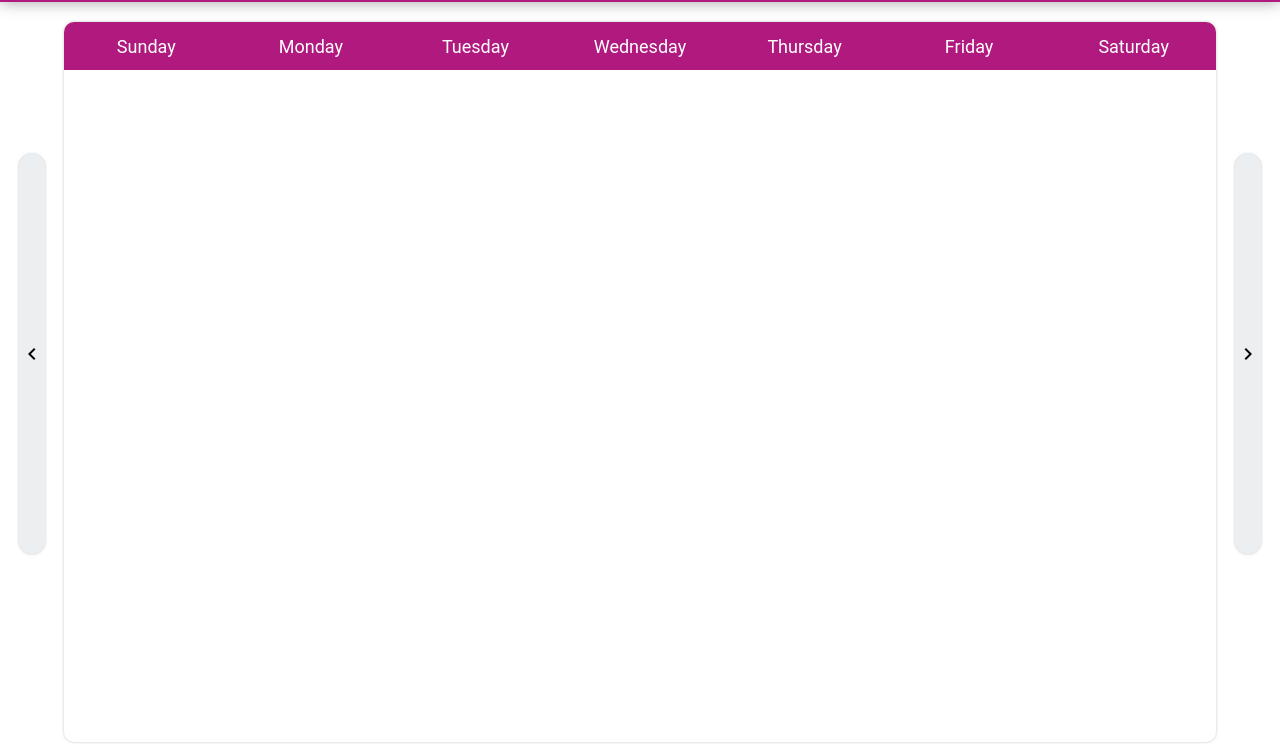
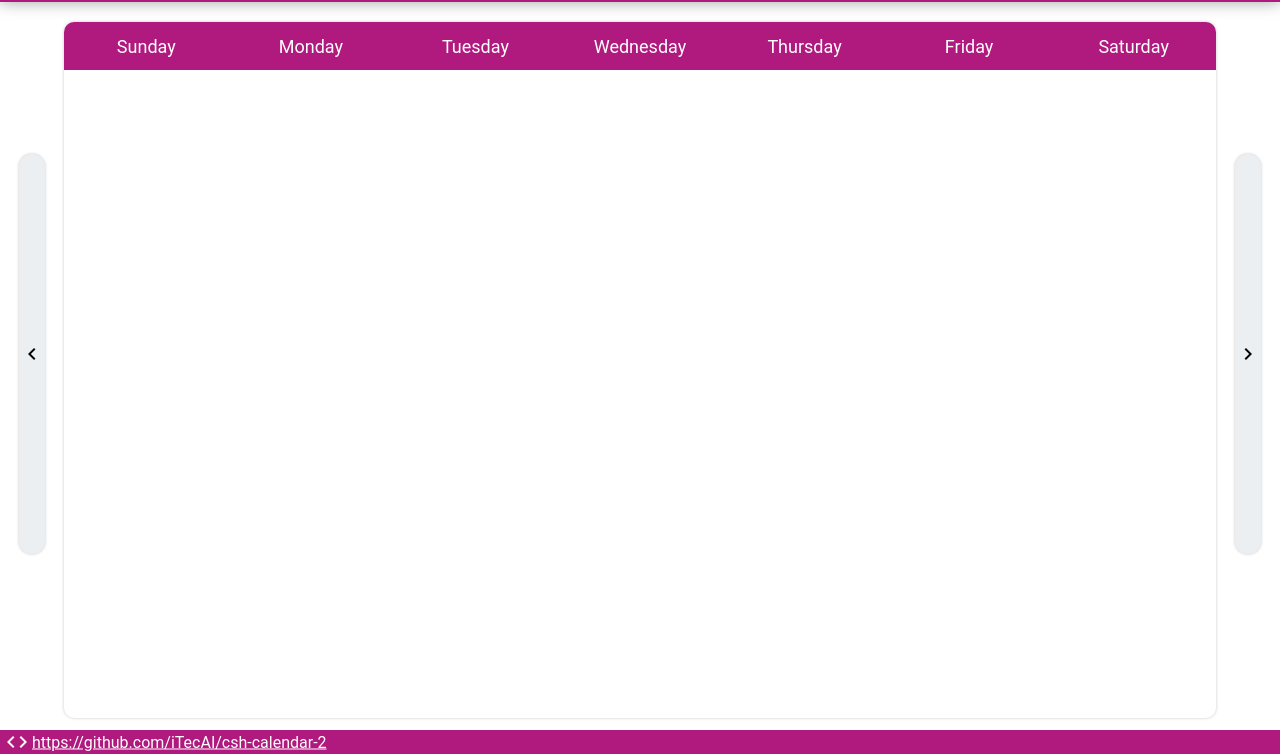
Before and after one commit to ComputerScienceHouse/csh-calendar-2, a website: page web/index.html in a window 1280 px wide. Shown: the part 46-800 px from the top of the page. Drawn offline with nearby package versions, Linux system fonts and the light colour scheme; files that its build step writes are made by us from their sources; no server answers; files whose address does not match are found by name.

Commit message:
fr (is2): Add github link to desktop view

```diff
--- a/web/index.html
+++ b/web/index.html
@@ -95,5 +95,8 @@
             <span class="material-icons close-button">close</span>
             <div class="view-area"></div>
         </div>
+        <div class="desktop-footer">
+            <span class='code'><span class="material-icons">code</span><a href="https://github.com/iTecAI/csh-calendar-2" target="_blank">https://github.com/iTecAI/csh-calendar-2</a></span>
+        </div>
     </body>
 </html>
--- a/web/style/index.css
+++ b/web/style/index.css
@@ -117,6 +117,9 @@
     .nav-button.previous {
         left: 5%;
     }
+    .desktop-footer {
+        display: none;
+    }
 }
 @media screen and (min-width: 1101px) {
     #calendar-root .day-area .day-table.desktop {
@@ -165,6 +168,44 @@
     }
     .nav-button.previous {
         left: 1.5%;
+    }
+    #calendar-root {
+        height: calc(95vh - 64px);
+        overflow: hidden;
+    }
+    .desktop-footer {
+        position: absolute;
+        bottom: 0px;
+        left: 0px;
+        display: inline-block;
+        height: 24px;
+        width: 100%;
+        background-color: var(--p);
+    }
+    .desktop-footer .code {
+        position: absolute;
+        top: 50%;
+        left: 0px;
+        transform: translate(0, -50%);
+        font-family: 16px;
+        vertical-align: middle;
+    }
+    .desktop-footer .code .material-icons {
+        color: var(--ptext);
+        position: absolute;
+        top: 50%;
+        left: 5px;
+        transform: translate(0, -50%);
+    }
+    .desktop-footer .code a {
+        color: var(--ptext);
+        position: absolute;
+        top: 50%;
+        left: 32px;
+        transform: translate(0, -50%);
+        display: inline-block;
+        width: fit-content;
+        white-space: nowrap;
     }
 }
 #calendar-root .day-names .day-name {
```
